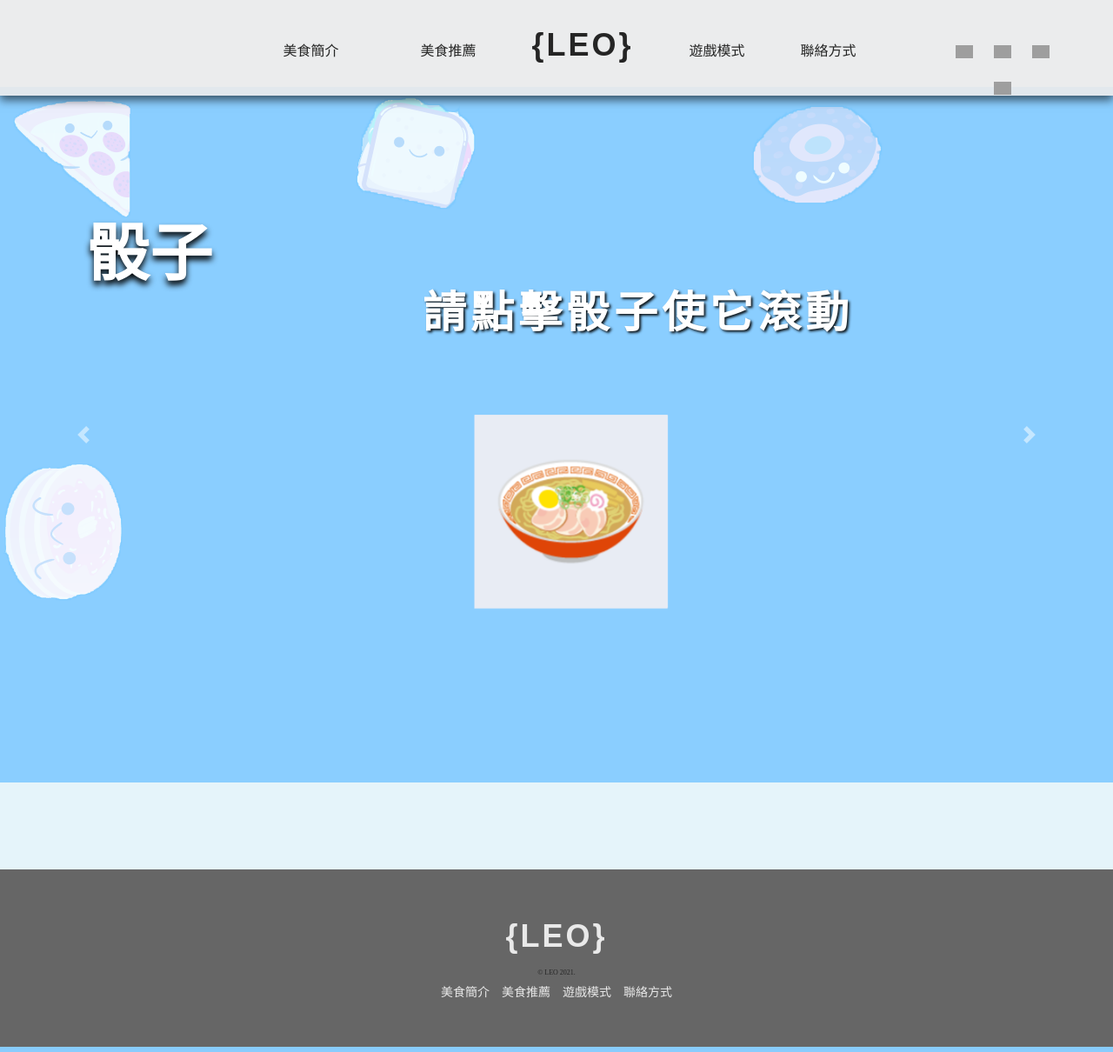
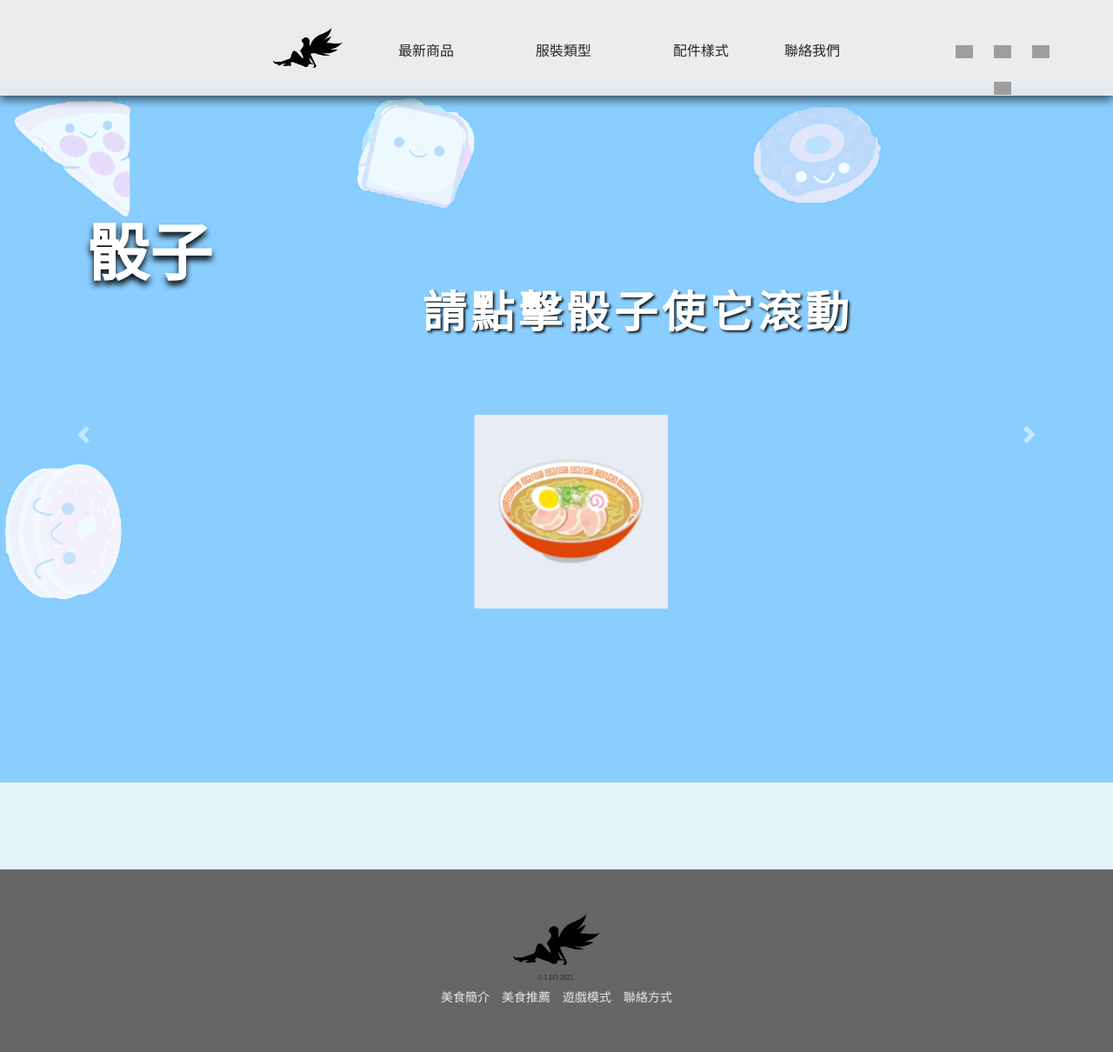
Before and after one commit to johnworker/web-Fashion_girl, a PHP site: page /game.html in a window 1280 px wide. Shown: the whole page at 87% size. Run offline with PHP 8.4, Linux system fonts and the light colour scheme; some web fonts are replaced; grey boxes are pictures that could not be loaded.

Commit message:
調整內容

```diff
--- a/game.html
+++ b/game.html
@@ -27,67 +27,67 @@
     <!-- 導覽列 -->
     <nav data-aos="fade" data-aos-delay="500" data-aos-duration="3000">
         <div id="menu">
-            <div class="mini-link-box">
-                <ul class="mini-link">
+            <div class="mini_link_box">
+                <ul class="mini_link">
                     <li>
-                        <a href="./index.html" class="mini-logo">{LEO}</a>
+                        <a href="./recommend.html"><img src="./img/logo_two.png" alt="形象天使標誌"></a>
                     </li>
                     <li>
-                        <div class="link-mini-work" href="">
-                            美食簡介
-                            <ul class="sub-mini-link">
+                        <a href="./recommend.html">最新商品</a>
+                    </li>
+                    <li>
+                        <div class="link_mini_work" href="">
+                            服裝類型
+                            <ul class="sub_mini_link">
                                 <li>
-                                    <a href="./rice.html">飯類</a>
+                                    <a href="./rice.html">上衣</a>
                                 </li>
                                 <li>
-                                    <a href="./noodles.html">麵類</a>
+                                    <a href="./noodles.html">襯衫</a>
                                 </li>
                                 <li>
-                                    <a href="./snack.html">點心</a>
+                                    <a href="./snack.html">褲款</a>
                                 </li>
                                 <li>
-                                    <a href="./dessert.html">甜點</a>
+                                    <a href="./dessert.html">裙款</a>
                                 </li>
                             </ul>
                         </div>
                     </li>
                     <li>
-                        <a href="./recommend.html">美食推薦</a>
-                    </li>
-                    <li>
-                        <a href="./game.html">遊戲模式</a>
+                        <a href="./game.html">配件樣式</a>
                     </li>
                     <li>
                         <a href="./contact.html" data-st-target="list" data-st-duration="1000"
-                            data-st-offset="100">聯絡方式</a>
+                            data-st-offset="100">聯絡我們</a>
+                    </li>
+                </ul>
+            </div>
+        </div>
+        <div></div>
+        <div id="link">
+            <a href="./index.html" class="logo"><img src="./img/logo_two.png" alt="形象天使標誌"></a>
+            <a href="./recommend.html">最新商品</a>
+            <div id="link_work" href="">
+                服裝類型
+                <ul class="sub_link">
+                    <li>
+                        <a href="./rice.html">上衣</a>
+                    </li>
+                    <li>
+                        <a href="./noodles.html">襯衫</a>
+                    </li>
+                    <li>
+                        <a href="./snack.html">褲款</a>
+                    </li>
+                    <li>
+                        <a href="./dessert.html">裙款</a>
                     </li>
                 </ul>
             </div>
 
-        </div>
-        <div></div>
-        <div id="link">
-            <div id="link-work" href="">
-                美食簡介
-                <ul class="sub-link">
-                    <li>
-                        <a href="./rice.html">飯類</a>
-                    </li>
-                    <li>
-                        <a href="./noodles.html">麵類</a>
-                    </li>
-                    <li>
-                        <a href="./snack.html">點心</a>
-                    </li>
-                    <li>
-                        <a href="./dessert.html">甜點</a>
-                    </li>
-                </ul>
-            </div>
-            <a href="./recommend.html">美食推薦</a>
-            <a href="./index.html" class="logo">{LEO}</a>
-            <a href="./game.html">遊戲模式</a>
-            <a href="./contact.html" data-st-target="list" data-st-duration="1000" data-st-offset="100">聯絡方式</a>
+            <a href="./game.html">配件樣式</a>
+            <a href="./contact.html" data-st-target="list" data-st-duration="1000" data-st-offset="100">聯絡我們</a>
         </div>
         <div id="social">
             <a href="https://www.youtube.com/results?search_query=eat+what" target="blank"><img src="./img/youtube.png"
@@ -198,7 +198,7 @@
     <!-- 頁尾 -->
     <footer>
         <div>
-            <a href="" class="logo">{LEO}</a>
+            <a href="" class="logo"><img src="./img/logo_two.png" alt="形象天使標誌"></a>
         </div>
         <small id="copy">
             &copy; LEO 2021.
--- a/style.css
+++ b/style.css
@@ -33,7 +33,7 @@ body {
     height: 40px;
   }
 }
-#menu .mini-link-box {
+#menu .mini_link_box {
   position: relative;
   display: inline-block;
   padding: 0 60px;
@@ -43,10 +43,10 @@ body {
   right: 80px;
   top: 0px;
 }
-#menu .mini-link-box:hover .mini-link {
+#menu .mini_link_box:hover .mini_link {
   transform: scale(1);
 }
-#menu .mini-link-box .mini-link {
+#menu .mini_link_box .mini_link {
   transform: scale(0);
   transition: 1s;
   transform-origin: top;
@@ -56,14 +56,14 @@ body {
   left: 4px;
   background: rgba(236, 236, 236, 0.9);
 }
-#menu .mini-link-box .mini-link .mini-logo {
+#menu .mini_link_box .mini_link .mini_logo {
   font-weight: 900;
   transition: 0.5s !important;
   font-size: 22px !important;
   font-family: "Coda Caption", sans-serif;
   letter-spacing: 3px;
 }
-#menu .mini-link-box .mini-link a {
+#menu .mini_link_box .mini_link a {
   display: block !important;
   padding: 20px 50px !important;
   width: 180px !important;
@@ -90,7 +90,7 @@ nav {
     grid-template-columns: 100% 0;
   }
 }
-nav .link-mini-work {
+nav .link_mini_work {
   position: relative;
   display: inline-block;
   padding: 0 60px;
@@ -99,10 +99,10 @@ nav .link-mini-work {
   font-size: 20px;
   padding: 20px 50px;
 }
-nav .link-mini-work:hover .sub-mini-link {
+nav .link_mini_work:hover .sub_mini_link {
   transform: scale(1);
 }
-nav .sub-mini-link {
+nav .sub_mini_link {
   transform: scale(0);
   transition: 1s;
   transform-origin: top;
@@ -112,17 +112,17 @@ nav .sub-mini-link {
   background: rgba(236, 236, 236, 0.9);
   list-style-type: none;
 }
-nav #link-work {
+nav #link_work {
   position: relative;
   display: inline-block;
   padding: 0 60px;
   vertical-align: 10px;
   color: #252525;
 }
-nav #link-work:hover .sub-link {
+nav #link_work:hover .sub_link {
   transform: scale(1);
 }
-nav .sub-link {
+nav .sub_link {
   transform: scale(0);
   transition: 1s;
   transform-origin: top;
@@ -131,7 +131,7 @@ nav .sub-link {
   left: 4px;
   background: rgba(236, 236, 236, 0.9);
 }
-nav .sub-link a {
+nav .sub_link a {
   display: block !important;
   padding: 20px 60px !important;
   width: 180px !important;
@@ -799,6 +799,9 @@ footer .logo {
   padding: 10px 0;
   text-decoration: none;
 }
+footer .logo img {
+  width: 100px;
+}
 footer #link {
   padding: 1px 0;
 }
--- a/style.scss
+++ b/style.scss
@@ -47,7 +47,7 @@ body {
         height: 40px;
     }
 
-    .mini-link-box {
+    .mini_link_box {
         position: relative;
         display: inline-block;
         padding: 0 60px;
@@ -57,12 +57,12 @@ body {
         right: 80px;
         top: 0px;
         // 滑入後 顯示 裡面的 子分頁元素
-        &:hover .mini-link{
+        &:hover .mini_link{
             // display: block;
             transform: scale(1);
         }
 
-        .mini-link {
+        .mini_link {
             // display: none;
             // 第二種作法
             transform: scale(0);
@@ -74,7 +74,7 @@ body {
             left: 4px;
             background: $color-little_white;
 
-            .mini-logo {
+            .mini_logo {
                 font-weight: 900;
                 transition: 0.5s !important;
                 font-size: 22px !important;
@@ -110,7 +110,7 @@ nav {
         grid-template-columns: 100% 0;
     }
 
-    .link-mini-work {
+    .link_mini_work {
         position: relative;
         display: inline-block;
         padding: 0 60px;
@@ -120,13 +120,13 @@ nav {
         padding: 20px 50px;
         // height: 300px;
         // 滑入後 顯示 裡面的 子分頁元素
-        &:hover .sub-mini-link{
+        &:hover .sub_mini_link{
             // display: block;
             transform: scale(1);
         }
     }
 
-    .sub-mini-link {
+    .sub_mini_link {
         // display: none;
         // 第二種作法
         transform: scale(0);
@@ -138,7 +138,7 @@ nav {
         background: $color-little_white;
         list-style-type: none;
     }
-    #link-work {
+    #link_work {
         position: relative;
         display: inline-block;
         padding: 0 60px;
@@ -147,13 +147,13 @@ nav {
         // height: 300px;
 
         // 滑入後 顯示 裡面的 子分頁元素
-        &:hover .sub-link{
+        &:hover .sub_link{
             // display: block;
             transform: scale(1);
         }
     }
 
-    .sub-link {
+    .sub_link {
         // display: none;
         // 第二種作法
         transform: scale(0);
@@ -649,6 +649,10 @@ footer {
         font-size: 14px;
         padding: 10px 0;
         text-decoration: none;
+
+        img {
+            width: 100px;
+        }
     }
 
     #link {
```
Also changed, not shown: contact.html (+40 -40 lines), dessert.html (+40 -40 lines), index.html (+20 -19 lines), noodles.html (+40 -40 lines), recommend.html (+30 -28 lines), rice.html (+28 -27 lines), snack.html (+40 -40 lines), 1 other file.
